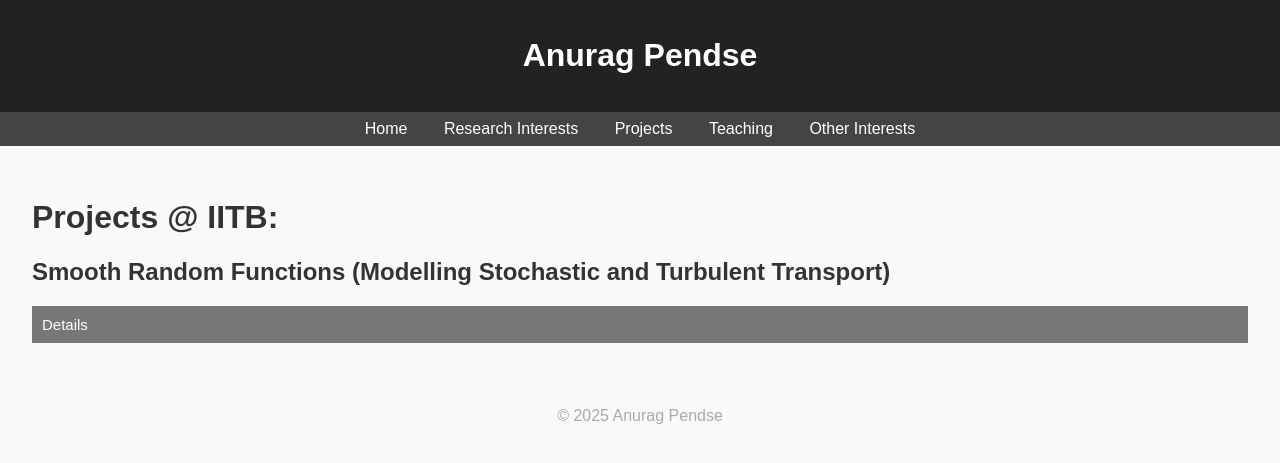
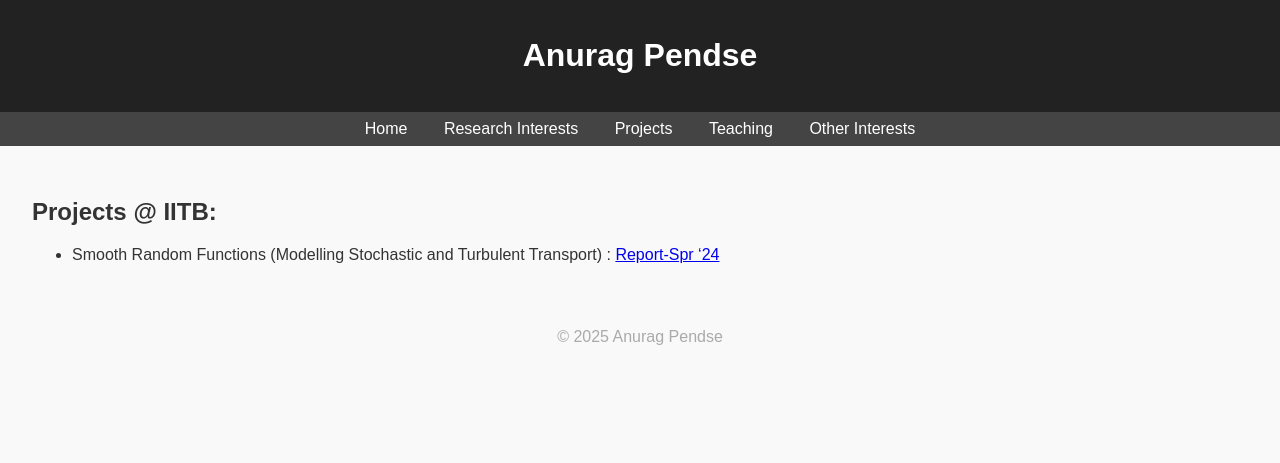
Before and after one commit to AnuragPendse/AnuragPendse.github.io, a Jekyll site: the page built from projects.md, in a window 1280 px wide. Shown: the top 463 px of the page. Built offline with Jekyll 4.4.1, drawn with Linux system fonts in a browser that asks for light colours.

Commit message:
Update projects.md

```diff
--- a/projects.md
+++ b/projects.md
@@ -3,13 +3,5 @@ layout: default
 title: Projects
 ---
 
-# Projects @ IITB:
-## Smooth Random Functions (Modelling Stochastic and Turbulent Transport)
-
-<button class="collapsible">Details</button>
-<div class="content">
-  <p>Spring '24</p>
-  <ul>
-    <li><a href="https://github.com/AnuragPendse/Project-report-Repo/blob/main/CL677%20Project.pdf" target="_blank">Project Report</a></li>
-  </ul>
-</div>
+## Projects @ IITB:
+ - Smooth Random Functions (Modelling Stochastic and Turbulent Transport) : [Report-Spr '24](https://github.com/AnuragPendse/Project-report-Repo/blob/main/CL677%20Project.pdf)
```
